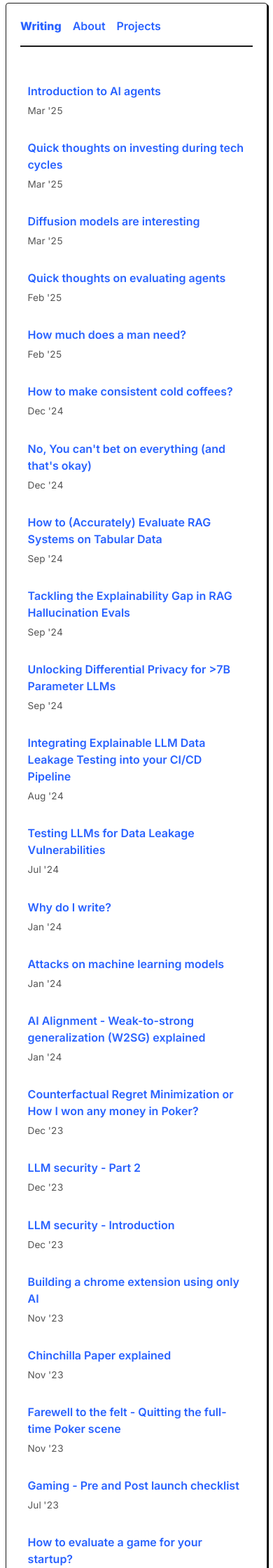
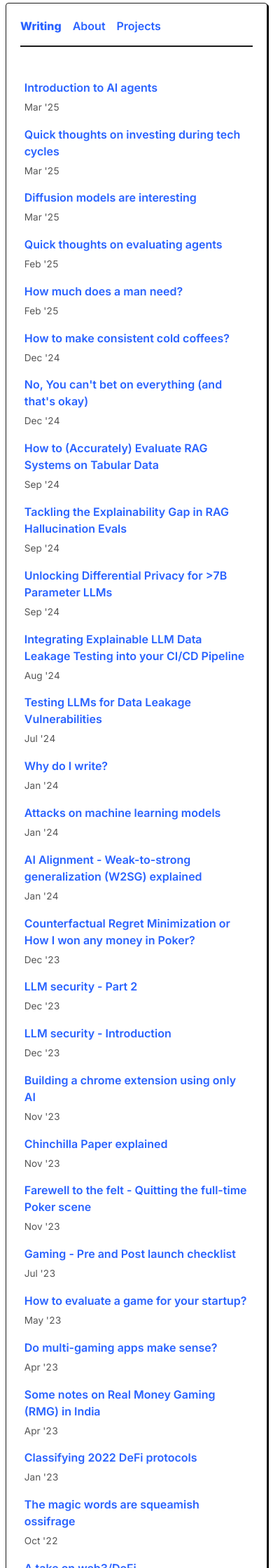
Before and after one commit to r-nikhil/r-nikhil.github.io, a Jekyll site: the page built from index.html, in a window 390 px wide. Shown: the top 2240 px of the page at 70% size. Built offline with Jekyll 4.4.1, drawn with Linux system fonts in a browser that asks for light colours.

Commit message:
Assistant checkpoint: Reduce mobile post spacing
Assistant generated file changes:
- _sass/_main.scss: Reduce post spacing for mobile

---

User prompt:

the spacing between posts is too much now also especially when seen on phone or resized

Replit-Commit-Author: Assistant
Replit-Commit-Session-Id: ea295216-f3e4-4bf2-b7d8-ac577c9cdf4e

```diff
--- a/_sass/_main.scss
+++ b/_sass/_main.scss
@@ -228,8 +228,8 @@ strong, b {
 
 @media screen and (max-width: 45rem) {
 	.posts li {
-		padding: 0.6rem;
-		margin-bottom: 0.6rem;
+		padding: 0.3rem;
+		margin-bottom: 0.3rem;
 	}
 
 	.posts li time {
```
